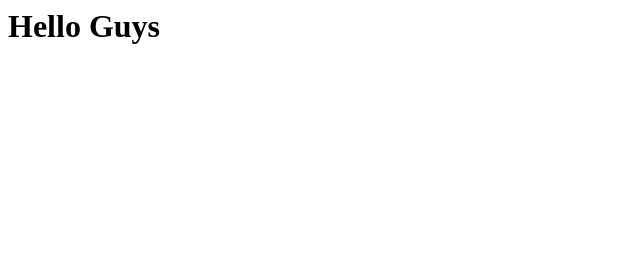
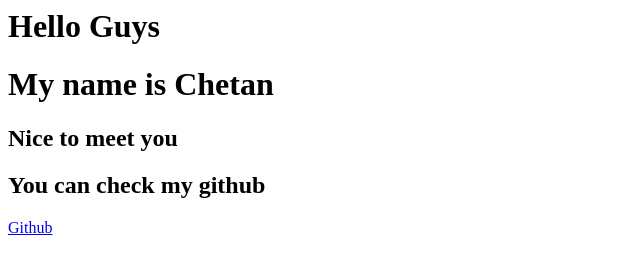
Before and after one commit to ChetanBorkar14/ChetanBorkar14.github.io, a plain HTML site: page index.html in a window 1280 px wide. Shown: the whole page, without its empty margins (0-640 px from the left). Drawn offline with Linux system fonts and the light colour scheme.

Commit message:
Update index.html

```diff
--- a/index.html
+++ b/index.html
@@ -1 +1,5 @@
 <h1>Hello Guys</h1>
+<h1>My name is Chetan</h1>
+<h2>Nice to meet you</h2>
+<h2>You can check my github </h2>
+<a href="https://github.com/ChetanBorkar14">Github </a>
```
